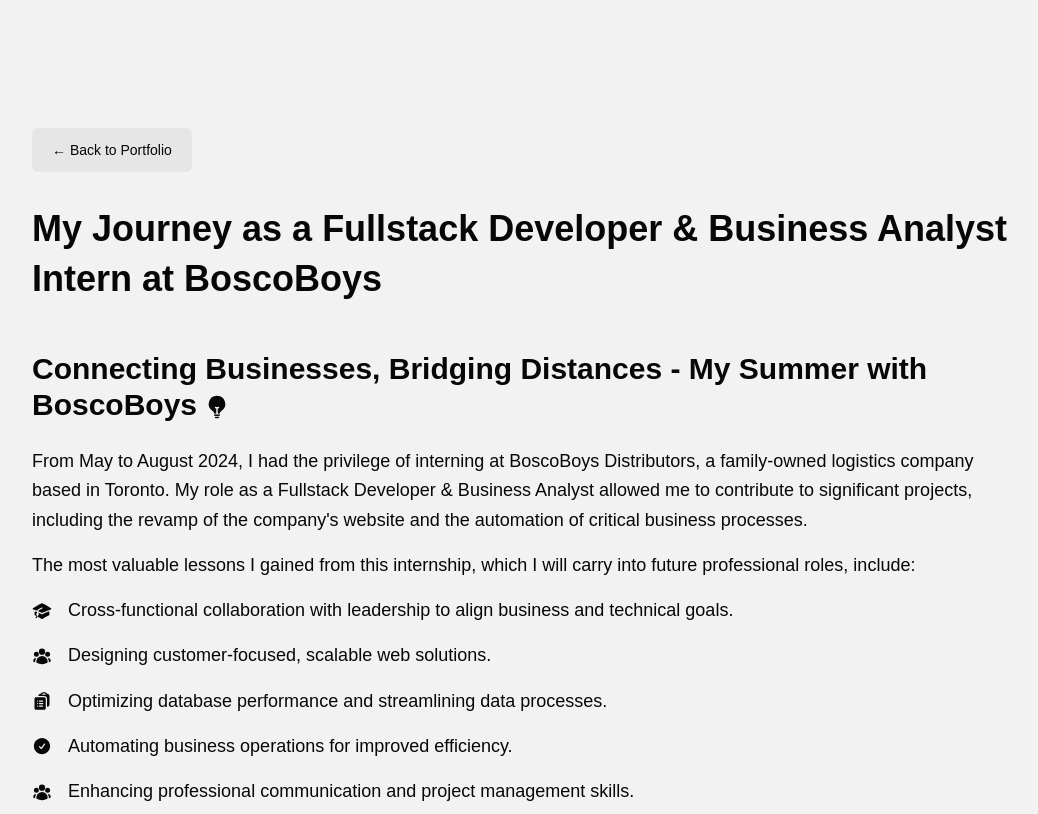
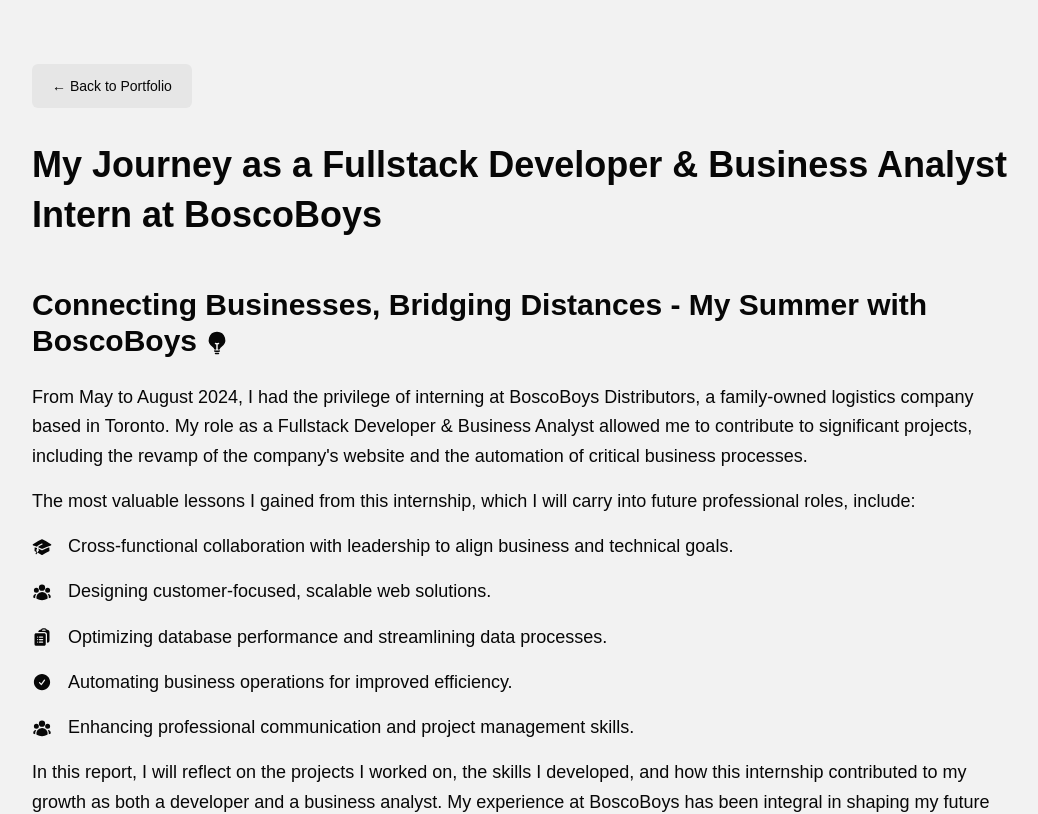
Before and after one commit to P541M/portfolio-old, a React (Create React App) app: page /s24-work-term-report in a window 1280 px wide. Shown: the top 814 px of the page, without its empty margins (112-1150 px from the left). Built offline with nearby package versions, Linux system fonts and the light colour scheme.

Commit message:
feat; adjusted the margins

```diff
--- a/src/components/S24WorkTermReport.jsx
+++ b/src/components/S24WorkTermReport.jsx
@@ -20,7 +20,7 @@
 
   return (
     <div className="mt-16 flex justify-center px-20">
-      <div id="s24-work-term-report" className="w-full px-16 pt-16">
+      <div id="s24-work-term-report" className="w-full px-16">
         <button
           onClick={handleBack}
           className="mb-8 inline-flex items-center rounded-md bg-bgContrast px-5 py-3 text-sm text-text transition duration-300 ease-in-out hover:bg-primary hover:text-bgContrast"
```
